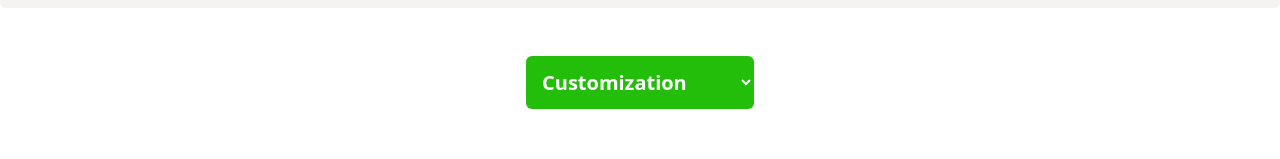
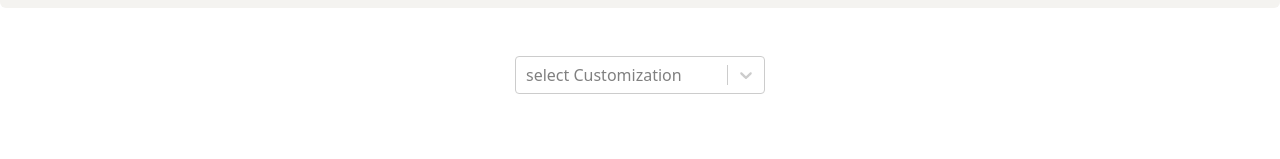
Before and after one commit to manik-kyau/art-and-craft-store-client, a React (Vite) app: page /myArt in a window 1280 px wide. Shown: the part 212-371 px from the top of the page. Built offline with nearby package versions, Linux system fonts and the light colour scheme; no server answers; sample sign-in values are in the browser's storage.

Commit message:
Upadate some funtionality

```diff
--- a/src/Components/MyArtAndCraftList/MyArtAndCraftList.jsx
+++ b/src/Components/MyArtAndCraftList/MyArtAndCraftList.jsx
@@ -3,28 +3,35 @@ import { AuthContext } from '../../Providers/AuthProvider';
 import AddMyCraft from '../AddMyCraft/AddMyCraft';
 import { Helmet } from 'react-helmet-async';
 import { Fade } from 'react-awesome-reveal';
+import Select from 'react-select'
 
 const MyArtAndCraftList = () => {
 
     const { user } = useContext(AuthContext);
+    console.log(user.email);
     const [crafts, setCrafts] = useState([]);
+    const [selactCustomization, setSelectCustomization] = useState(null);
 
     useEffect(() => {
         fetch(`https://art-and-craft-store-server-delta.vercel.app/myArtAndCraft/${user?.userEmail}`)
             .then(res => res.json())
             .then(data => {
-                setCrafts(data);
+                const remaining = data.filter(craf => craf.userEmail == user.email);
+                console.log(remaining);
+                setCrafts(remaining);
             })
     }, [user])
 
-    // filter single user art
-    const remaining = crafts.filter(craf => craf.userEmail == user.email);
+    const customizations = Array.from(
+        new Set(crafts.map((res) => res.customization))
+    )
 
-    const handleChange = (event) => {
-        // console.log(event.target.value);
-        const customize = event.target.value;
+    const customizationOptions = customizations.map((customization) => ({
+        value: customization,
+        label: customization
+    }))
 
-      };
+    const filterCrafts = selactCustomization ? crafts.filter((craf) => craf.customization === selactCustomization.value) : crafts;
 
     return (
         <div>
@@ -37,18 +44,24 @@ const MyArtAndCraftList = () => {
                 </div>
             </Fade>
             <Fade cascade damping={0.2}>
-                <div className='flex justify-center py-4'>
-                    <select className='text-xl font-semibold bg-[#23BE0A] px-3 py-3 rounded-md text-white outline-none' name="" id="" onChange={handleChange}>
-                        <option className='bg-white text-black' value="">Customization</option>
-                        <option className='bg-white text-black' value="Customization Yes">Customization Yes</option>
-                        <option className='bg-white text-black' value="Customization No">Customization No</option>
-                    </select>
+                <div className='flex justify-center relative py-4 pb-10 z-12'>
+
+                    <Select
+                        options={customizationOptions}
+                        isClearable
+                        placeholder='select Customization'
+                        onChange={(selectOption) => setSelectCustomization(selectOption)}
+                        value={selactCustomization}
+                        className='min-w-[250px] h-8'
+                    >
+                    </Select>
                 </div>
             </Fade>
             <Fade direction='right'>
-                <div className='grid grid-cols-1 lg:grid-cols-2 gap-8 my-10'>
+                <div >
+                    <div className='grid grid-cols-1 lg:grid-cols-2 gap-8 my-14'>
                         {
-                        remaining .map((craft, idx) => <AddMyCraft
+                            filterCrafts.map((craft, idx) => <AddMyCraft
                                 key={idx}
                                 craft={craft}
                                 crafts={crafts}
@@ -56,6 +69,7 @@ const MyArtAndCraftList = () => {
                             ></AddMyCraft>)
                         }
                     </div>
+                </div>
             </Fade>
         </div>
     );
--- a/src/index.css
+++ b/src/index.css
@@ -5,3 +5,7 @@
 .containr:hover .content{
     display: block;
 }
+
+Select{
+    background-color: green !important;
+}
```
Also changed, not shown: 1 other file (tests, documents, lock files or other folders). Lines whose indentation alone changed are shown as unchanged.
